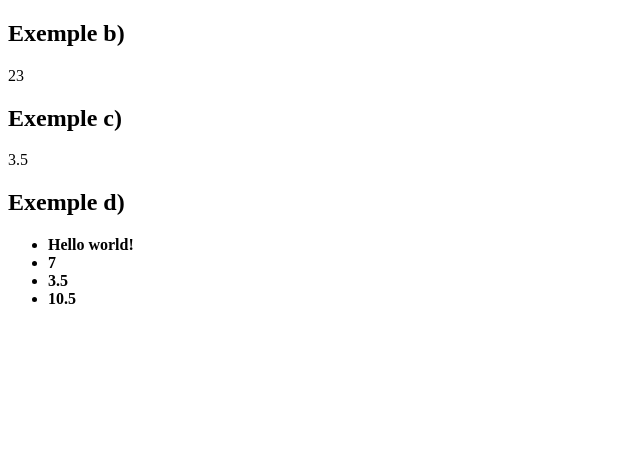
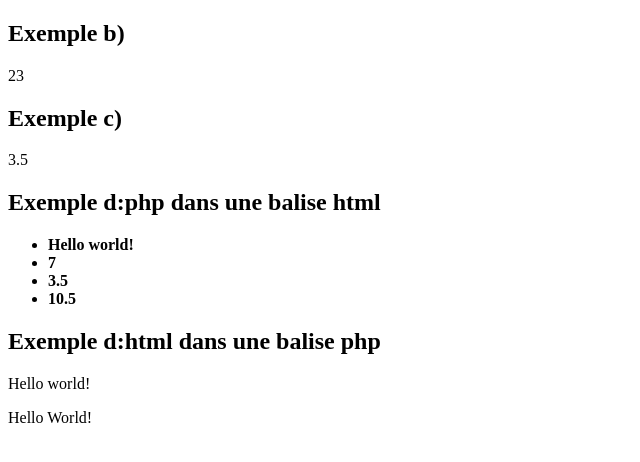
Before and after one commit to rosedrnd/WF3Backend, a PHP site: page /ex1.php in a window 1280 px wide. Shown: the part 145-607 px from the top of the page, without its empty margins (0-640 px from the left). Run offline with PHP 8.4, Linux system fonts and the light colour scheme.

Commit message:
added example d

```diff
--- a/exercices/ex1.php
+++ b/exercices/ex1.php
@@ -61,7 +61,7 @@
     echo $z;
 ?>
 
-<h2>Exemple d)</h2>
+<h2>Exemple d:php dans une balise html</h2>
 <!--mise en place d'une liste-->
 <ul>
 <li><?php echo $texteDuParagraphe; ?></li>
@@ -69,6 +69,10 @@
 <li><?php echo $z;?></li>
 <li><?php echo $decimal;?></li>
 </ul>
+
+<h2>Exemple d:html dans une balise php</h2>
+<?php echo "<p>" .$texteDuParagraphe."</ph>"; //"." concaténation?>
+<?php echo "<p>Hello World!</p>"; ?> <!--same as above-->
 </body>
 
 </html>
```
